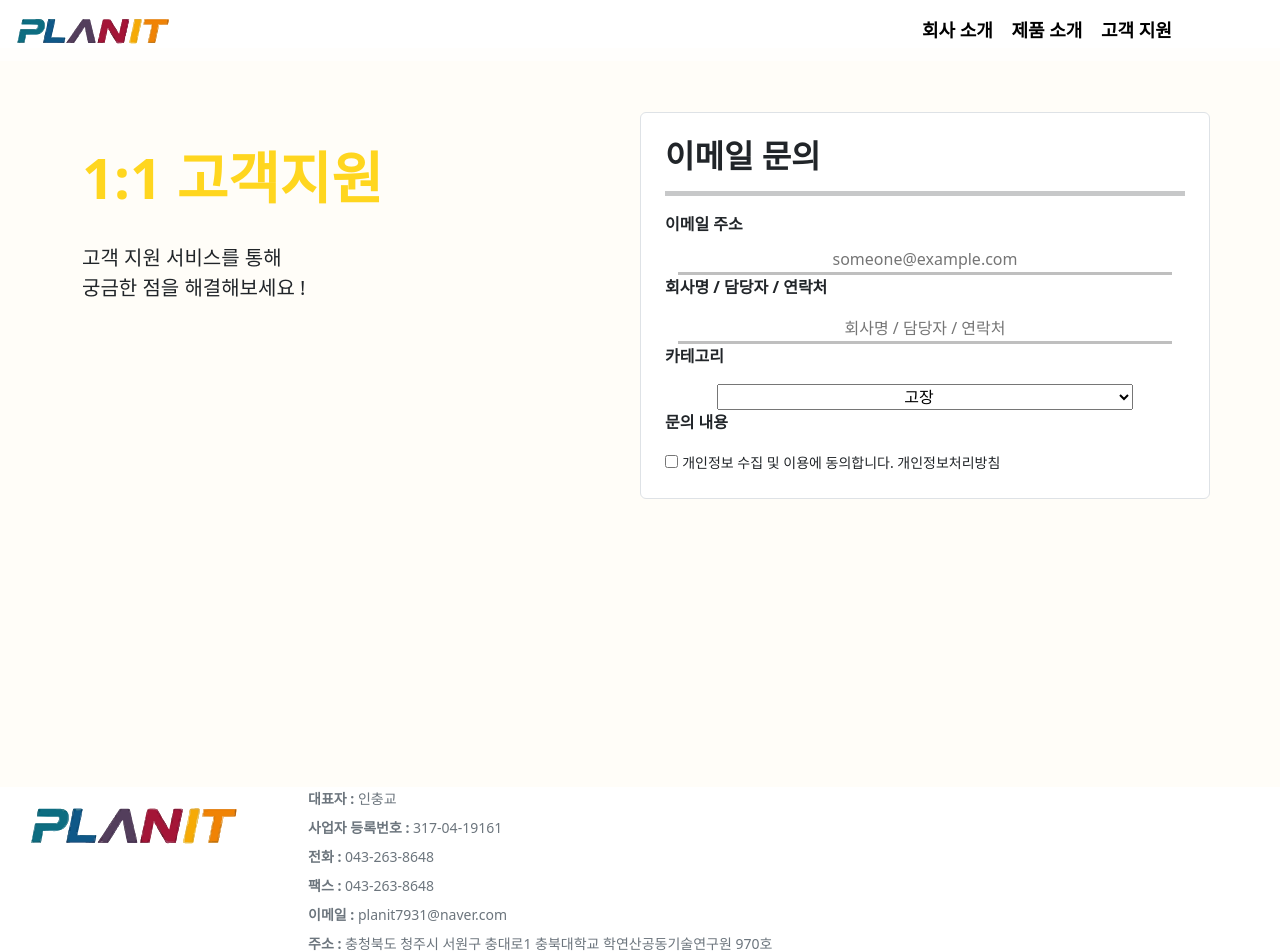
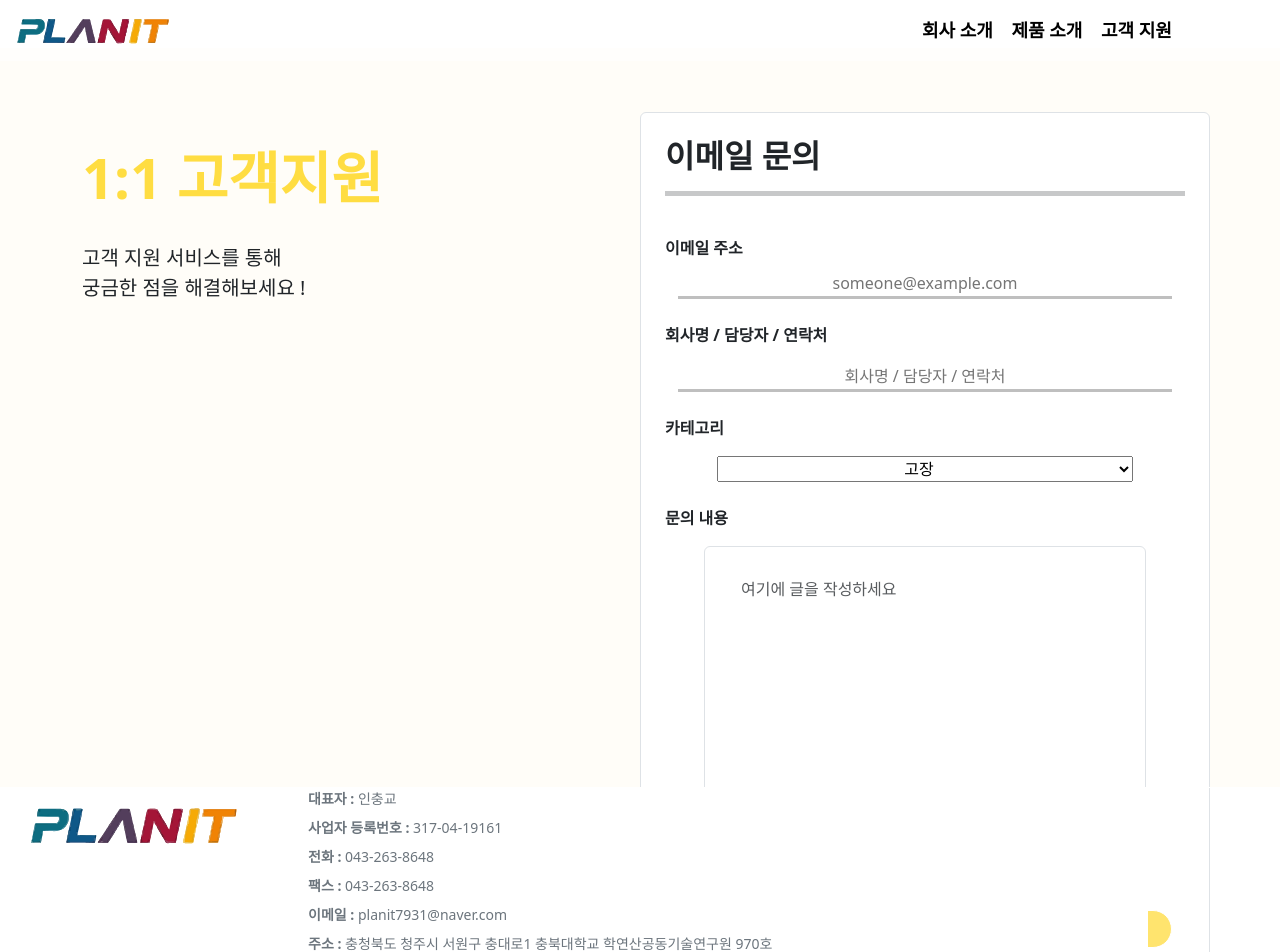
Before and after one commit to mineruking/PLANIT, a React (Create React App) app: page /support/OneOnOneSupport in a window 1280 px wide. Shown: the top 952 px of the page. Built offline with nearby package versions, Linux system fonts and the light colour scheme; the HTML template or start-up script is replaced by a standard one.

Commit message:
supportpage

```diff
--- a/src/Pages/Menu/OneOnOneSupportPage.jsx
+++ b/src/Pages/Menu/OneOnOneSupportPage.jsx
@@ -1,58 +1,105 @@
-import React from 'react';
+import React, { useState } from 'react';
 import { useNavigate } from 'react-router-dom';
-import 'bootstrap/dist/css/bootstrap.min.css';
-import '../../components/OneOnOneSupportPage.css'; // 경로에 맞게 수정
-import { Container, Row, Col } from 'react-bootstrap'; // Bootstrap 컴포넌트 임포트
+import { Container, Row, Col, Modal, Button } from 'react-bootstrap';
+import '../../components/OneOnOneSupportPage.css';
 
 const OneOnOneSupportPage = () => {
     const navigate = useNavigate();
+    const [showModal, setShowModal] = useState(false);
+
+    const handleSubmit = (event) => {
+        event.preventDefault();
+        // 여기에 추가적인 제출 처리 로직을 추가할 수 있습니다.
+        setShowModal(true); // 모달 표시
+    };
+
+    const handleCloseModal = () => {
+        setShowModal(false);
+    };
 
     return (
         <div className='FirstContainer'>
             <Container className="my-5">
                 <Row>
                     <Col className="subTitle">
-              {/* text-center mb-5 클래스가 적용된 요소 */}
                         <div>
-                <br></br><br></br><br></br><br></br>
-                <h1 className="display-4">1:1 고객지원</h1> <br></br>
-                <p className="lead">고객 지원 서비스를 통해 <br></br>궁금한 점을 해결해보세요 !</p>
+                            <br/><br/><br/><br/>
+                            <h1 className="display-4">1:1 고객지원</h1> <br/>
+                            <p className="lead">고객 지원 서비스를 통해 <br/>궁금한 점을 해결해보세요 !</p>
                         </div>
                     </Col>
+
                     <Col className="stepContainer">
                         <Row>
                         <div className="border rounded p-4 mb-4">
                               <h2 className="font-weight-bold">이메일 문의</h2>
                               <hr className="big-solid" />
 
-                <p style={{ fontWeight: 'bold', marginBottom:'10px'}}>이메일 주소</p>
+                              <br/>
+                              <p style={{ fontWeight: 'bold', marginBottom: '10px'}}>이메일 주소</p>
                               <div style={{ display: 'flex', justifyContent: 'center' }}>
-                  <input type="email" style={{ border: 'none', background: 'transparent', textAlign:'center'}} placeholder='someone@example.com'/>
+                                  <input type="email" style={{ border: 'none', background: 'transparent', textAlign:'center'}} placeholder='someone@example.com' required />
                               </div>
                               <hr className="small-solid" />
 
+                              <br/>
                               <p style={{ fontWeight: 'bold' }}>회사명 / 담당자 / 연락처</p>
                               <div style={{ display: 'flex', justifyContent: 'center' }}>
-                  <input type="text" style={{ border: 'none', background: 'transparent', textAlign:'center' }} placeholder='회사명 / 담당자 / 연락처'/>
+                                  <input type="text" style={{ border: 'none', background: 'transparent', textAlign:'center' }} placeholder='회사명 / 담당자 / 연락처' required />
                               </div>
                               <hr className="small-solid" />
 
+                              <br/>
                               <p style={{ fontWeight: 'bold' }}>카테고리</p>
                               <div style={{ display: 'flex', justifyContent: 'center' }}>
-                  <select placeholder="유형을 선택해주세요" style={{width:'80%', textAlign:'center'} }>
+                                  <select placeholder="유형을 선택해주세요" style={{ width:'80%', textAlign:'center' }} required>
                                       <option>고장</option>
                                       <option>제품 구매</option>
                                       <option>기타</option>
                                   </select>
                               </div>
 
-                <p style={{ fontWeight: 'bold' }}>문의 내용</p>
-                <input type="checkbox" /> <small>개인정보 수집 및 이용에 동의합니다. 개인정보처리방침</small>
+                              <br/>
+                              <p style={{ fontWeight: 'bold'}}>문의 내용</p>
+                              <div style={{ display: 'flex', justifyContent: 'center' }}>
+                                  <div className="border rounded p-4 mb-4" style={{ width: '85%', height: '300px', marginTop: '0px' }}>
+                                      <textarea
+                                          className="form-control"
+                                          style={{ width: '100%', height: '100%', resize: 'none', border: 'none', outline: 'none' }}
+                                          placeholder="여기에 글을 작성하세요"
+                                          required
+                                      ></textarea>
+                                  </div>
+                              </div>
+
+                              <input type="checkbox" required /> <small>개인정보 수집 및 이용에 동의합니다. 개인정보처리방침</small>
+
+                              <div style={{ display: 'flex', justifyContent: 'center' }}>
+                                  <button type="button" className="btn btn-primary mt-3"
+                                        style={{ marginTop:'5px', width: '95%', borderRadius:'100px', color:'black', backgroundColor:'#ffd00091', borderColor:'white'}}
+                                        onClick={handleSubmit}>
+                                      문의하기
+                                  </button>
+                              </div>
                           </div>
                         </Row>
                     </Col>
                 </Row>
             </Container>
+
+            <Modal show={showModal} onHide={handleCloseModal} backdrop="static" keyboard={false}>
+                <Modal.Header closeButton>
+                    <Modal.Title>제출 완료!</Modal.Title>
+                </Modal.Header>
+                <Modal.Body>
+                    문의가 성공적으로 제출되었습니다.
+                </Modal.Body>
+                <Modal.Footer>
+                    <Button variant="primary" onClick={handleCloseModal}>
+                        확인
+                    </Button>
+                </Modal.Footer>
+            </Modal>
         </div>
     );
 }
--- a/src/components/OneOnOneSupportPage.css
+++ b/src/components/OneOnOneSupportPage.css
@@ -12,7 +12,7 @@
 
 
 .display-4 {
-    color: #ffd000e0; /* 제목 글자색 */
+    color: #ffd000bb; /* 제목 글자색 */
     font-weight: bold; /* 제목 글자 두께 */
 }
 
```
Lines whose indentation alone changed are shown as unchanged.
